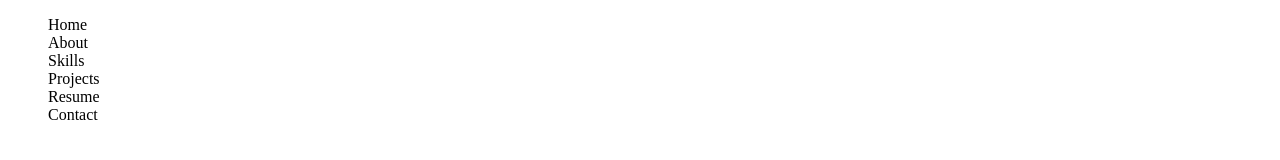
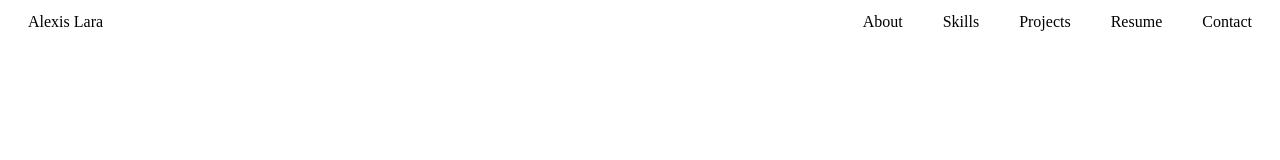
Before and after one commit to alara1125/portfolio-website, a plain HTML site: page index.html in a window 1280 px wide. Drawn offline with Linux system fonts and the light colour scheme.

Commit message:
some progress

```diff
--- a/index.html
+++ b/index.html
@@ -2,11 +2,12 @@
 <html>
     <head>
         <title>Alexis Lara</title>
+        <link rel="stylesheet" href="style.css">
     </head>
     <body>
         <div id ="nav">
-            <ul style = "list-style-type: none;">
-                <li>Home</li>
+            <ul>
+                <li>Alexis Lara</li>
                 <li>About</li>
                 <li>Skills</li>
                 <li>Projects</li>
--- /dev/null
+++ b/style.css
@@ -0,0 +1,20 @@
+#nav ul li:first-child { /* makes my name left most*/
+    margin-right: auto;
+}
+
+#nav ul li {
+    margin: 0px 10px; /* margin height and length */
+    padding: 5px 10px; /*pad height and length */
+    border-radius: 4px; /* border softness */
+}
+
+
+#nav ul {
+    list-style: none; /* Removes bullet points */
+    display: flex; /* Makes the list items appear in a row */
+    padding: 0;       /* Removes default left padding */
+    margin: 0;        /* Adjusts margin if necessary */
+}
+
+#nav {
+}
```
Also changed, not shown: script.js (added).
